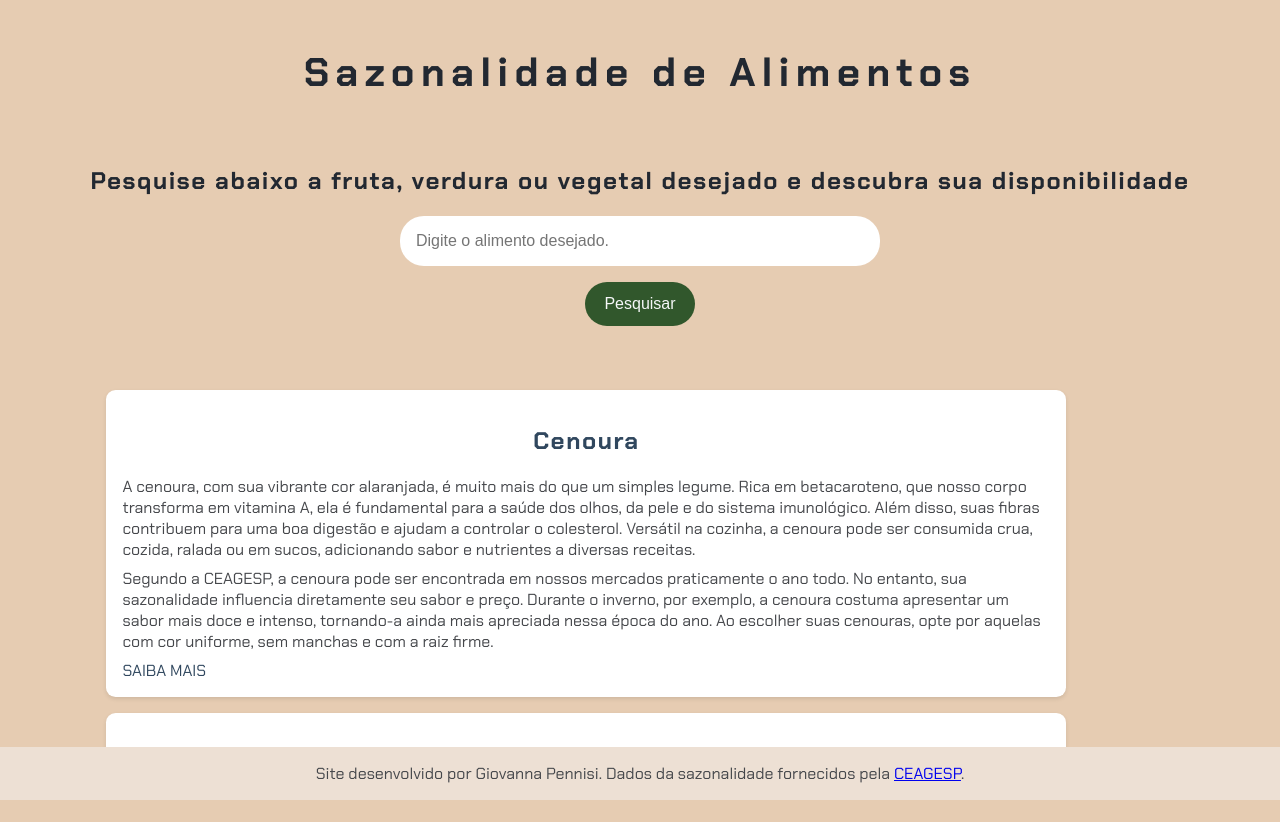
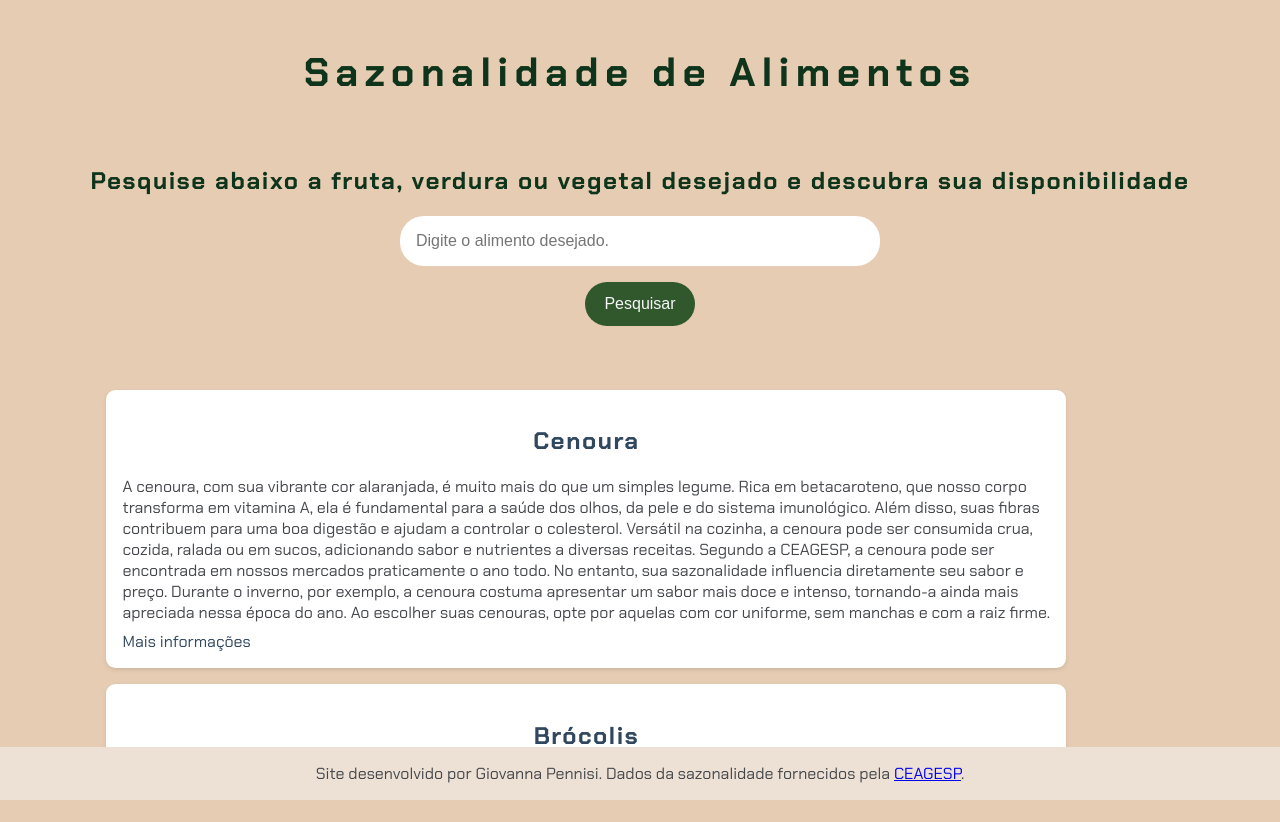
Before and after one commit to giovannapennisi/IMERSAO-DEV, a plain HTML site: page index.html in a window 1280 px wide. Both pictures are taken after a click on the button "Pesquisar". Drawn offline with Linux system fonts and the light colour scheme.

Commit message:
Add files via upload

```diff
--- a/app.js
+++ b/app.js
@@ -1 +1,19 @@
-console.log(dados);
+function pesquisar() {
+
+    let section = document.getElementById("resultados-pesquisa");
+
+    let resultados = "";
+
+    for (let dado of dados) {
+        resultados += `
+            <div class="item-resultado">
+                <h2>
+                    <a href="#" target="_blank">${dado.titulo}</a>
+                </h2>
+                <p class="descricao-meta">${dado.descricao}</p>
+                <a href=${dado.link} target="_blank">Mais informações</a>
+            </div>
+        `;
+    }
+    section.innerHTML = resultados;
+}
--- a/dados.js
+++ b/dados.js
@@ -13,7 +13,7 @@ let dados =[
 
     {
         titulo: "Tomate",
-        descricao: "O tomate é uma fruta rica em licopeno, um pigmento antioxidante que confere a ele sua cor vermelha característica. Além do licopeno, o tomate é uma excelente fonte de vitaminas A e C, potássio e fibras. Sua versatilidade culinária é inegável, podendo ser consumido in natura, em saladas, molhos, sucos e diversas outras preparações. O tomate é um ingrediente fundamental da dieta mediterrânea e está associado à prevenção de diversas doenças, como doenças cardíacas e alguns tipos de câncer. A sazonalidade do tomate varia de acordo com a região, mas em geral, as melhores épocas para encontrar tomates frescos e saborosos são o verão e o outono. Nesses períodos, os tomates tendem a ser mais suculentos e saborosos.",
+        descricao: "O tomate é uma fruta rica em licopeno, um pigmento antioxidante que confere a ele sua cor vermelha característica. Além do licopeno, o tomate é uma excelente fonte de vitaminas A e C, potássio e fibras. Sua versatilidade culinária é inegável, podendo ser consumido in natura, em saladas, molhos, sucos e diversas outras preparações. O tomate é um ingrediente fundamental da die ta mediterrânea e está associado à prevenção de diversas doenças, como doenças cardíacas e alguns tipos de câncer. A sazonalidade do tomate varia de acordo com a região, mas em geral, as melhores épocas para encontrar tomates frescos e saborosos são o verão e o outono. Nesses períodos, os tomates tendem a ser mais suculentos e saborosos.",
         link:"https://ceagesp.gov.br/pesquisar/tomate",
     },
 
--- a/index.html
+++ b/index.html
@@ -15,37 +15,9 @@
         <section>
           <h2>Pesquise abaixo a fruta, verdura ou vegetal desejado e descubra sua disponibilidade</h2>
             <input type="text" placeholder="Digite o alimento desejado.">
-            <button>Pesquisar</button>
+            <button onclick="pesquisar()">Pesquisar</button>
         </section>
-        <section class="resultados-pesquisa">
-            <div class="item-resultado">
-                <h2>
-                    <a href="#" target="_blank">Cenoura</a>
-                </h2>
-                <p class="descricao-meta">A cenoura, com sua vibrante cor alaranjada, é muito mais do que um simples legume. Rica em betacaroteno, que nosso corpo transforma em vitamina A, ela é fundamental para a saúde dos olhos, da pele e do sistema imunológico. Além disso, suas fibras contribuem para uma boa digestão e ajudam a controlar o colesterol. Versátil na cozinha, a cenoura pode ser consumida crua, cozida, ralada ou em sucos, adicionando sabor e nutrientes a diversas receitas.</p>
-
-                <p class="descricao-meta">Segundo a CEAGESP, a cenoura pode ser encontrada em nossos mercados praticamente o ano todo. No entanto, sua sazonalidade influencia diretamente seu sabor e preço. Durante o inverno, por exemplo, a cenoura costuma apresentar um sabor mais doce e intenso, tornando-a ainda mais apreciada nessa época do ano. Ao escolher suas cenouras, opte por aquelas com cor uniforme, sem manchas e com a raiz firme.</p>
-                    <a href="https://ceagesp.gov.br/pesquisar/cenoura" target="_blank">SAIBA MAIS</a>
-            </div>
-
-            <div class="item-resultado">
-                <h2>
-                    <a href="#" target="_blank">Brócolis</a>
-                </h2>
-                <p class="descricao-meta">O brócolis é um vegetal crucífero rico em nutrientes essenciais, como vitaminas C e K, além de minerais como ferro e potássio. Sua cor verde vibrante indica um alto teor de clorofila, um pigmento com propriedades antioxidantes. O brócolis é uma excelente fonte de fibras, o que auxilia na digestão e promove a sensação de saciedade. Além disso, ele contém sulforafano, um composto com propriedades anticancerígenas. O brócolis pode ser consumido cozido no vapor, refogado ou cru em saladas, adicionando um toque de sabor e cor aos pratos.</p>
-                <p>O brócolis pode ser encontrado em supermercados durante todo o ano, mas sua sazonalidade pode influenciar o preço e a qualidade. As melhores épocas para encontrar brócolis frescos e com sabor mais intenso são a primavera e o outono.</p>
-                <a href="https://ceagesp.gov.br/pesquisar/brocolis" target="_blank">SAIBA MAIS</a>
-            </div>
-
-            <div class="item-resultado">
-                <h2>
-                    <a href="#" target="_blank">Tomate</a>
-                </h2>
-                <p class="descricao-meta">O tomate é uma fruta rica em licopeno, um pigmento antioxidante que confere a ele sua cor vermelha característica. Além do licopeno, o tomate é uma excelente fonte de vitaminas A e C, potássio e fibras. Sua versatilidade culinária é inegável, podendo ser consumido in natura, em saladas, molhos, sucos e diversas outras preparações. O tomate é um ingrediente fundamental da dieta mediterrânea e está associado à prevenção de diversas doenças, como doenças cardíacas e alguns tipos de câncer.</p>
-                <p>A sazonalidade do tomate varia de acordo com a região, mas em geral, as melhores épocas para encontrar tomates frescos e saborosos são o verão e o outono. Nesses períodos, os tomates tendem a ser mais suculentos e saborosos.</p>
-                <a href="https://ceagesp.gov.br/pesquisar/tomate" target="_blank">SAIBA MAIS</a>
-            </div>
-
+        <section class="resultados-pesquisa" id="resultados-pesquisa">
         </section>
     </main>
     <footer>
--- a/styles.css
+++ b/styles.css
@@ -17,7 +17,7 @@ body {
 /* Estiliza os títulos h1 */
 h1 {
     font-size: 2.5rem;
-    color: #222831;
+    color: #0e351b;
     text-align: center;
     letter-spacing: 0.4rem;
     line-height: 1.5; /* Aumenta o espaço entre as linhas */
@@ -26,7 +26,7 @@ h1 {
 
 h2 {
     font-size: 1.5rem; /* Tamanho da fonte */
-    color: #222831; /* Cor do texto */
+    color: #0e351b; /* Cor do texto */
     text-align: center; /* Alinha o texto ao centro */
     letter-spacing: 0.1rem; /* Espaçamento entre letras */
 }
```
